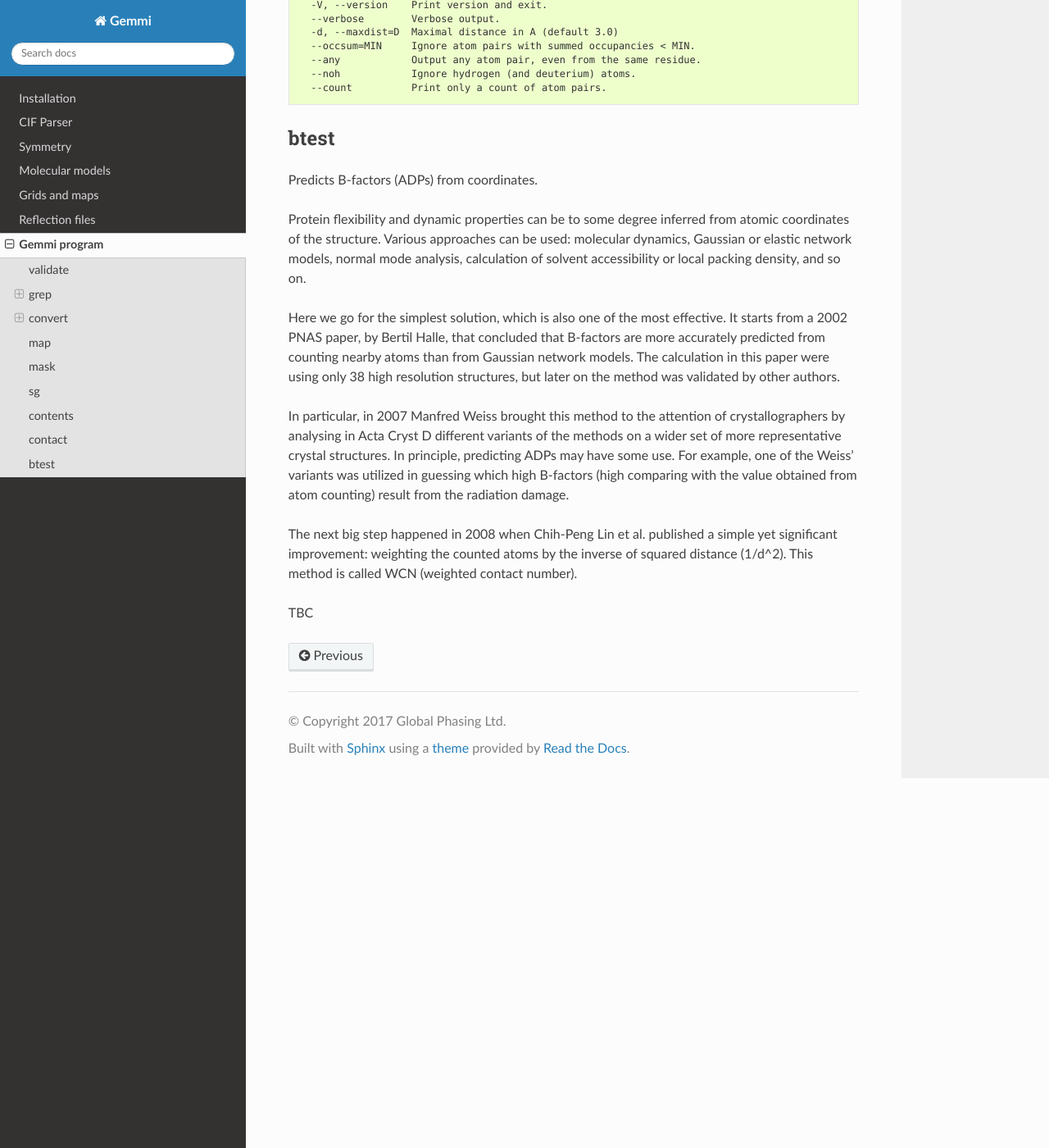
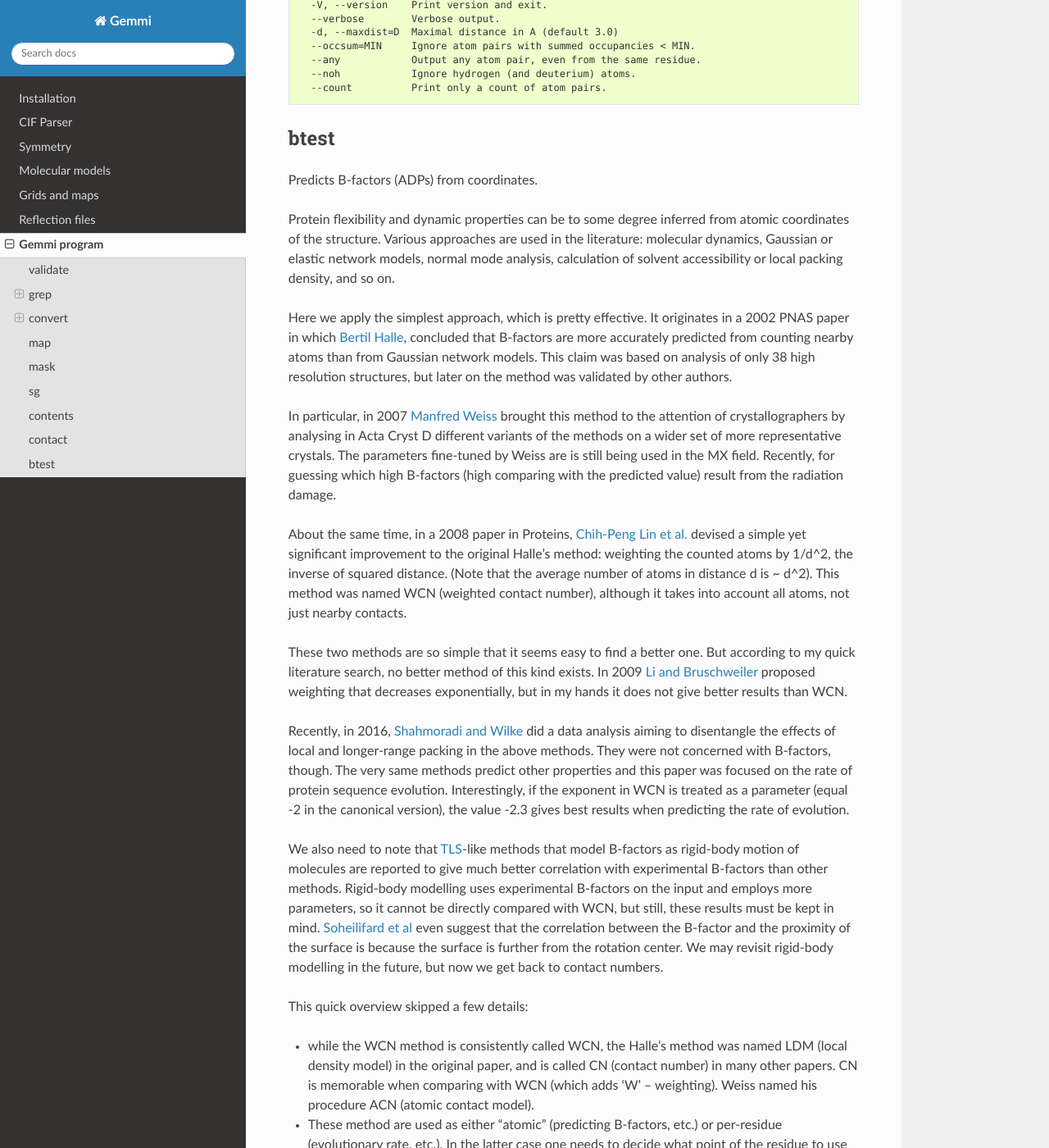
Before and after one commit to project-gemmi/gemmi, a Sphinx documentation site: the page built from docs/utils.rst, in a window 1280 px wide and 1400 px high, scrolled down 9043 px. Shown: the whole window at 82% size. Built offline with Sphinx 7.4.7 and the Read the Docs theme 2.0.0, drawn with Linux system fonts in a browser that asks for light colours; some of the changed text lies outside the part shown.

Commit message:
docs/utils.rst

```diff
--- a/docs/utils.rst
+++ b/docs/utils.rst
@@ -361,28 +361,99 @@ btest
 Predicts B-factors (ADPs) from coordinates.
 
 Protein flexibility and dynamic properties can be to some degree inferred
-from atomic coordinates of the structure. Various approaches can be used:
+from atomic coordinates of the structure. Various approaches are used
+in the literature:
 molecular dynamics, Gaussian or elastic network models, normal mode analysis,
 calculation of solvent accessibility or local packing density, and so on.
 
-Here we go for the simplest solution, which is also one of the most effective.
-It starts from a 2002 PNAS paper, by Bertil Halle, that concluded that
-B-factors are more accurately predicted from counting nearby atoms
-than from Gaussian network models. The calculation in this paper were using
-only 38 high resolution structures, but later on the method was validated
-by other authors.
+Here we apply the simplest approach, which is pretty effective.
+It originates in a 2002 PNAS paper in which
+`Bertil Halle <http://www.pnas.org/content/99/3/1274>`_,
+concluded that B-factors are more accurately predicted
+from counting nearby atoms than from Gaussian network models. This claim was
+based on analysis of only 38 high resolution structures, but later on the
+method was validated by other authors.
 
-In particular, in 2007 Manfred Weiss brought this method to the attention
-of crystallographers by analysing in Acta Cryst D different variants
-of the methods on a wider set of more representative crystal structures.
-In principle, predicting ADPs may have some use. For example,
-one of the Weiss' variants was utilized in guessing which high B-factors
-(high comparing with the value obtained from atom counting)
-result from the radiation damage.
+In particular, in 2007
+`Manfred Weiss <https://doi.org/10.1107/S0907444907052146>`_
+brought this method to the attention of crystallographers
+by analysing in Acta Cryst D different variants of the methods
+on a wider set of more representative crystals.
+The parameters fine-tuned by Weiss are is still being used in the MX field.
+Recently, for guessing which high B-factors (high comparing with
+the predicted value) result from the radiation damage.
 
-The next big step happened in 2008 when Chih-Peng Lin et al. published
-a simple yet significant improvement: weighting the counted atoms
-by the inverse of squared distance (1/d^2). This method is called WCN
-(weighted contact number).
+About the same time, in a 2008 paper in Proteins,
+`Chih-Peng Lin et al. <https://doi.org/10.1002/prot.21983>`_
+devised a simple yet significant improvement to the original Halle's method:
+weighting the counted atoms by 1/d^2, the inverse of squared distance.
+(Note that the average number of atoms in distance d is ~ d^2).
+This method was named WCN (weighted contact number), although it takes
+into account all atoms, not just nearby contacts.
+
+These two methods are so simple that it seems easy to find a better one.
+But according to my quick literature search, no better method of this kind
+exists. In 2009
+`Li and Bruschweiler <https://doi.org/10.1016/j.bpj.2009.01.011>`_
+proposed weighting that decreases exponentially,
+but in my hands it does not give better results than WCN.
+
+Recently, in 2016,
+`Shahmoradi and Wilke <https://doi.org/10.1002/prot.25034>`_
+did a data analysis aiming to disentangle the effects of local
+and longer-range packing in the above methods.
+They were not concerned with B-factors, though.
+The very same methods predict other properties and this paper was focused
+on the rate of protein sequence evolution.
+Interestingly, if the exponent in WCN is treated as a parameter
+(equal -2 in the canonical version), the value -2.3 gives best results
+when predicting the rate of evolution.
+
+We also need to note that
+`TLS <https://doi.org/10.1107/S0567740868001718>`_-like methods
+that model B-factors as rigid-body motion of molecules are reported
+to give much better correlation with experimental B-factors
+than other methods. Rigid-body modelling uses experimental B-factors on
+the input and employs more parameters, so it cannot be directly compared
+with WCN, but still, these results must be kept in mind.
+`Soheilifard et al <https://doi.org/10.1088/1478-3975/5/2/026008>`_
+even suggest that the correlation between the B-factor and the proximity
+of the surface is because the surface is further from the rotation center.
+We may revisit rigid-body modelling in the future, but now we get back
+to contact numbers.
+
+This quick overview skipped a few details:
+
+* while the WCN method is consistently called WCN,
+  the Halle's method was named LDM (local density model) in the original paper,
+  and is called CN (contact number) in many other papers. CN is memorable
+  when comparing with WCN (which adds 'W' -- weighting).
+  Weiss named his procedure ACN (atomic contact model).
+
+* These method are used as either "atomic" (predicting B-factors, etc.)
+  or per-residue (evolutionary rate, etc.). In the latter case
+  one needs to decide what point of the residue to use as a reference,
+  but here we are only do per-atom calculations.
+
+* The CN method requires a cut-off, and the cut-off values vary widely,
+  from about 5 to 18Å. In the original paper it was 7.35Å,
+  Weiss got 7.0Å as the optimal value, Shahmoradi 14.3Å.
+
+* Furthermore, the CN can be seen as weighted by Heaviside step function,
+  and smoothing it helps a little bit (as reported by both Halle and Weiss).
+
+* Finally, these methods could be applied ignoring the symmetry mates
+  in the crystal. Halle did the calculations on both the crystal
+  and only the asymmetric unit, with the former giving better results.
+  TODO: check the other papers.
+
+TODO: write about rank correlation, normal correlation, scaling/fitting
+of CN/WCN, etc.
+
+Btest implements combination of the CN and WCN methods above.
+Being based on a crystallographic library, it avoids common pitfalls,
+such as searching for contacts in only neighbouring unit cells (1+26);
+some structures have contacts between molecules several unit cells apart,
+even it is only :ref:`a single chain in the asu <long_chain>`.
 
 TBC
```
